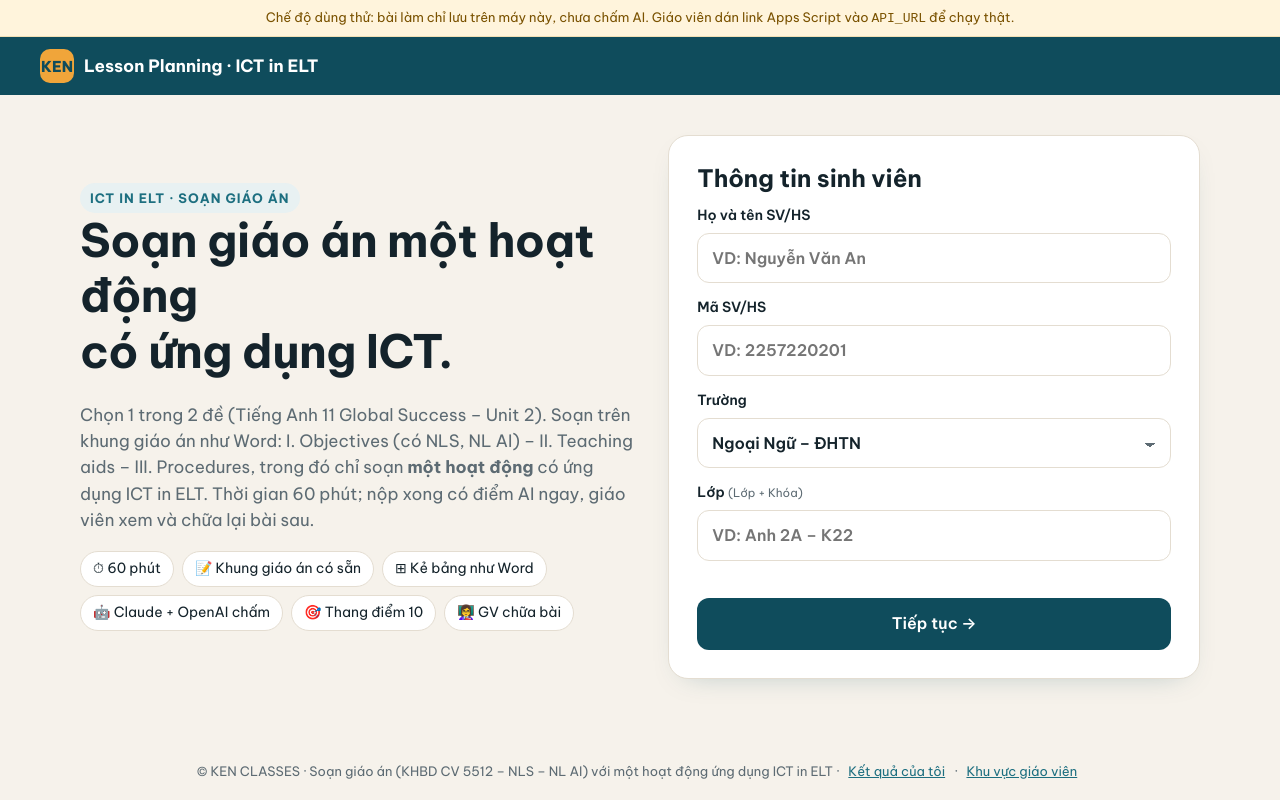
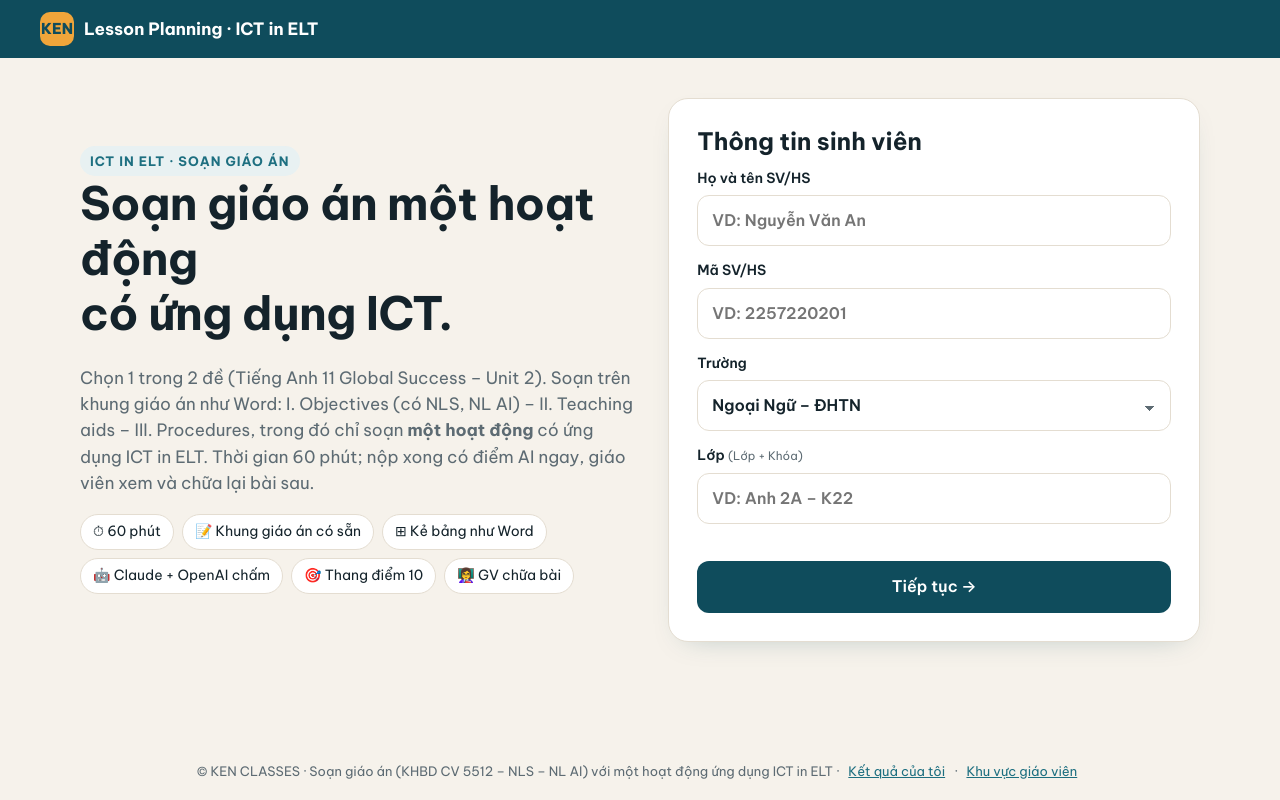
Before and after one commit to nguyenhaivietsfl-del/ken-ielts, a plain HTML site: page objectives/index.html in a window 1280 px wide. Drawn offline with Linux system fonts and the light colour scheme.

Commit message:
Objectives site: connect Apps Script API
Co-Authored-By: Claude Opus 5.5 <noreply@anthropic.com>
Claude-Session: https://claude.ai/code/session_01RdiJd92RB2sK5nAKdrJEqL

```diff
--- a/objectives/index.html
+++ b/objectives/index.html
@@ -190,7 +190,7 @@ body.testing{-webkit-user-select:none;user-select:none;-webkit-touch-callout:non
 <script>
 /* ================= CẤU HÌNH ================= */
 var CONFIG = {
-  API_URL: '',                 // dán link Web App (…/exec) của Apps Script vào đây; để trống = chế độ dùng thử
+  API_URL: 'https://script.google.com/macros/s/AKfycbyFvqN3m_uCTWffOwQCQoyEpt08ZgfxHukee1pSoYmMhSfcqJZA1AWHIsa2AMNaYw83/exec',                 // dán link Web App (…/exec) của Apps Script vào đây; để trống = chế độ dùng thử
   SCHOOLS: ['Ngoại Ngữ – ĐHTN', 'KEN CLASSES', 'VÕ NGUYÊN GIÁP', 'Lớp luyện tập'],
   TIME_MIN: 60,                // thời gian làm bài (phút)
   MAX_VIOLATIONS: 5,           // số lần rời tab/chia màn hình thì tự nộp (0 = chỉ ghi nhận)
```
